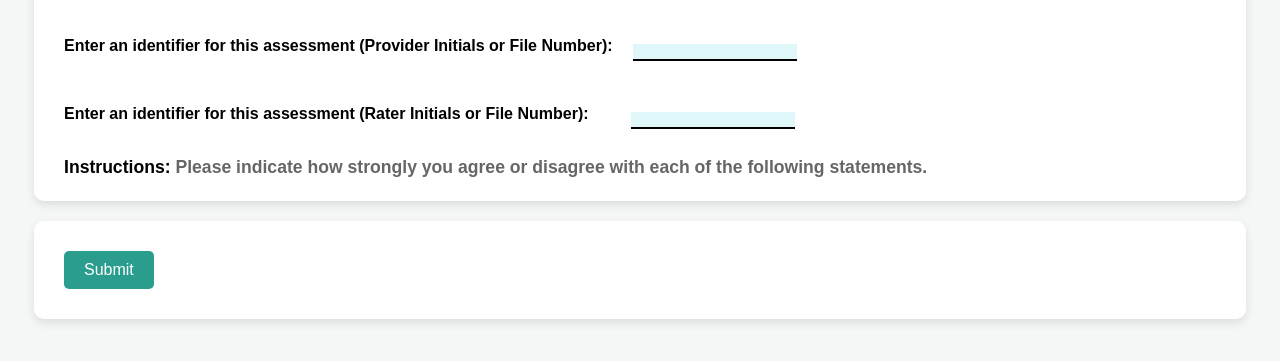
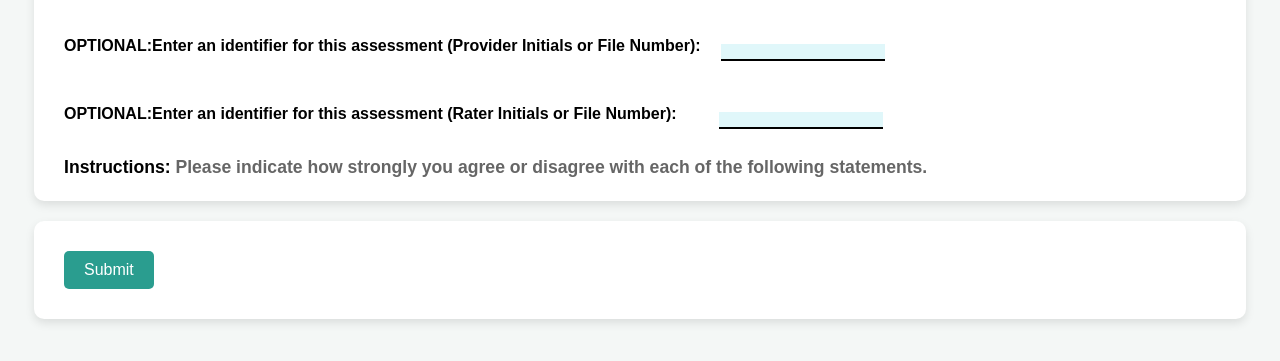
Before and after one commit to Usman5540/assessmentform, a plain HTML site: page index.html in a window 1280 px wide. Shown: the part 97-458 px from the top of the page. Drawn offline with nearby package versions, Linux system fonts and the light colour scheme; no server answers.

Commit message:
Update index.html
c

```diff
--- a/index.html
+++ b/index.html
@@ -14,8 +14,8 @@
       </h1>
       <div class="identifier">
         <label for="identifier" class="assessment-label">
-          Enter an identifier for this assessment (Provider Initials or File
-          Number):
+          OPTIONAL:Enter an identifier for this assessment (Provider Initials or
+          File Number):
         </label>
         <input
           type="text"
@@ -27,8 +27,8 @@
       </div>
       <div class="identifier">
         <label for="Rater" class="assessment-label">
-          Enter an identifier for this assessment (Rater Initials or File
-          Number):
+          OPTIONAL:Enter an identifier for this assessment (Rater Initials or
+          File Number):
         </label>
         <input
           type="text"
```
